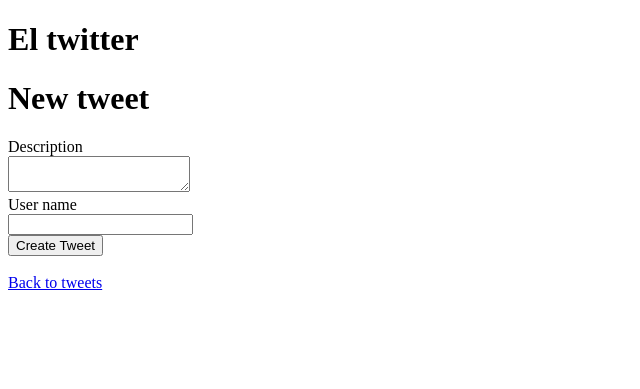
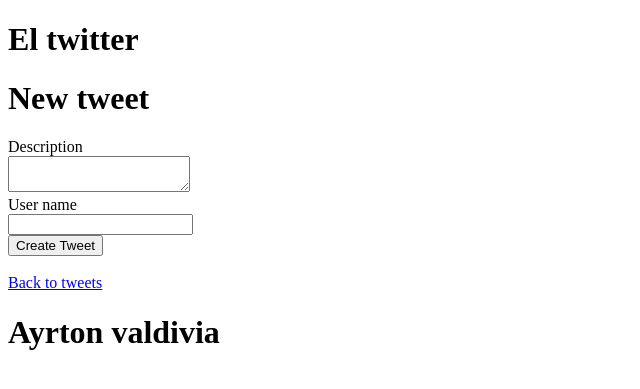
Before and after one commit to Tikeyrawwr/pruebatwitter, a Rails app: page /tweets/new in a window 1280 px wide. Shown: the top 389 px of the page, without its empty margins (0-640 px from the left). Run offline with Rails 7, Linux system fonts and the light colour scheme; some libraries are stand-ins or nearby versions.

Commit message:
>asereje a deje

```diff
--- a/app/views/layouts/application.html.erb
+++ b/app/views/layouts/application.html.erb
@@ -18,4 +18,6 @@
   </div>
     <%= yield %>
   </body>
+
+  <h1> Ayrton valdivia </h1>
 </html>
```
